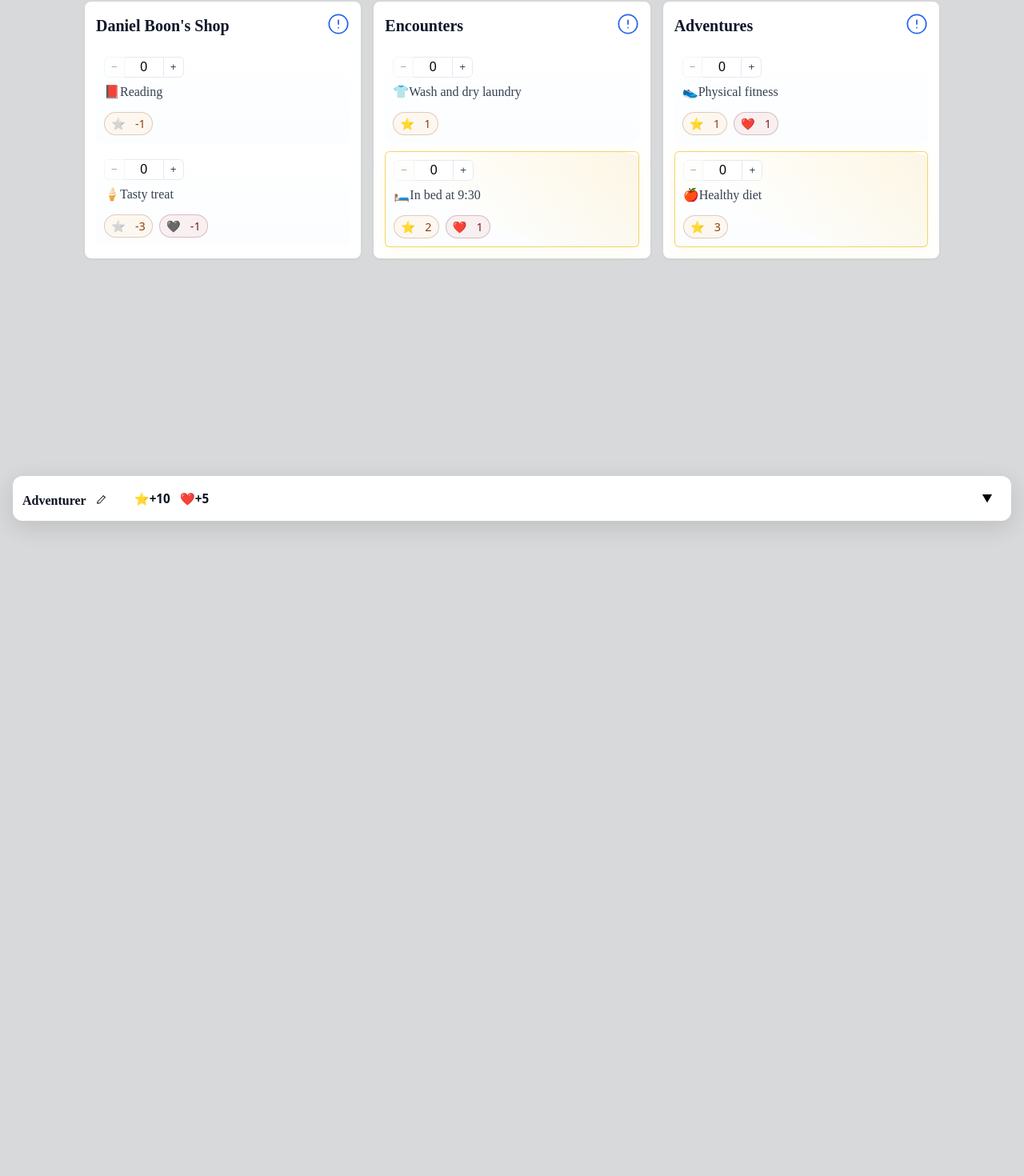
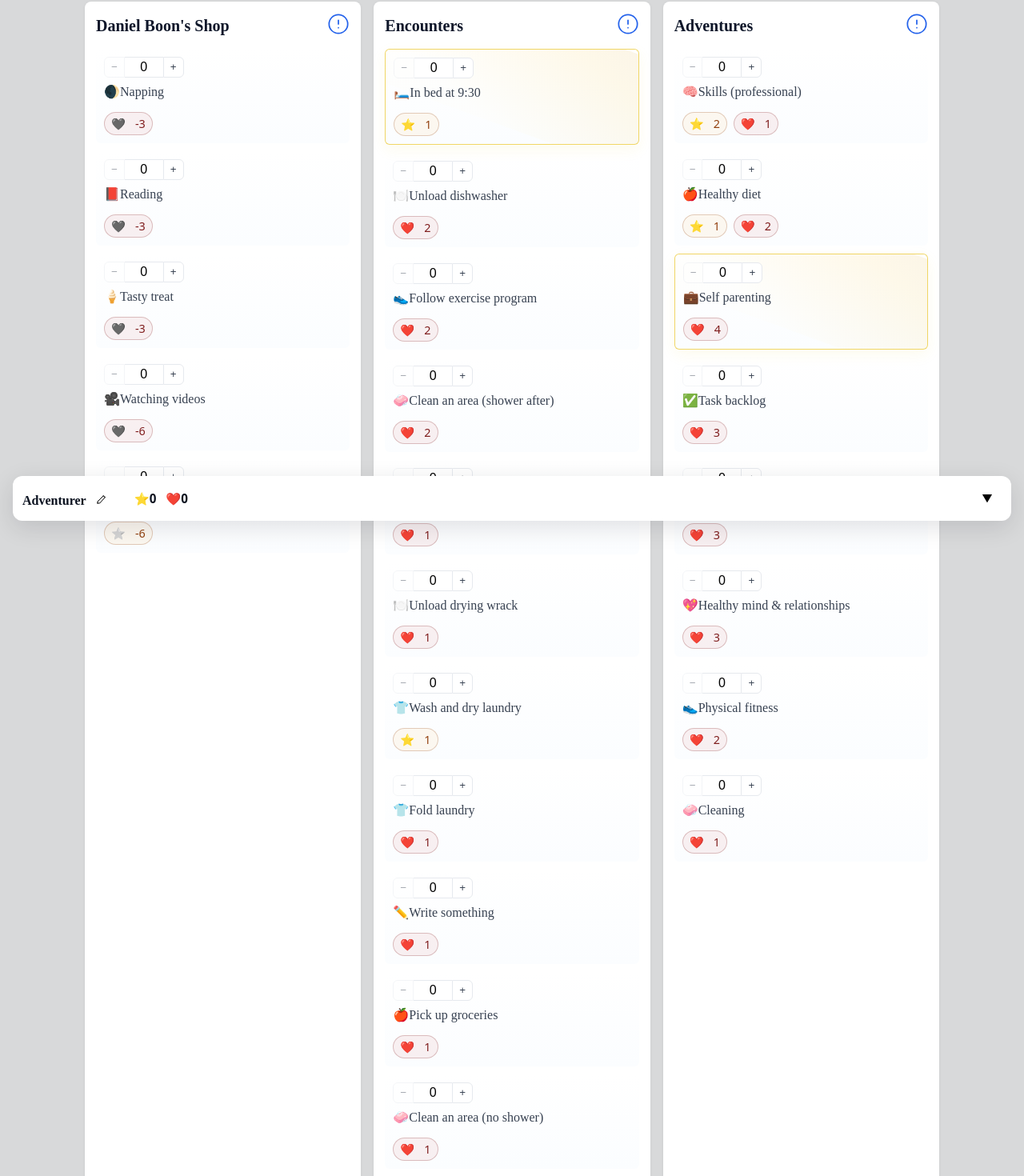
Before and after one commit to SpencerWBarnes/An-Adventurers-Life, a React (Vite) app: page / in a window 1280 px wide. Shown: the part 133-1603 px from the top of the page at 80% size. Before the commit the page ends 800 px from the top, so only its background shows below. Built offline with nearby package versions, Linux system fonts and the light colour scheme; a web font is replaced by a local one.

Commit message:
Updated default task lists and fixed action count resetting

```diff
--- a/src/storage.ts
+++ b/src/storage.ts
@@ -5,15 +5,15 @@ import { CurrentDay, Action, Player } from "./types";
 function exampleData(): CurrentDay {
   const player: Player = {
     name: "Adventurer",
-    startOfDayCoin: { focus: 10, recovery: 5 },
+    startOfDayCoin: { focus: 0, recovery: 0 },
     currentDayGain: { focus: 0, recovery: 0 },
     currentDayLoss: { focus: 0, recovery: 0 },
   };
 
-  const makeAction = (label: string, order:number , f: number, r = 0,isFavorite = false): Action => ({
+  const makeAction = (label: string, order:number , focusCost: number = 0, recoveryCost = 0, isFavorite = false): Action => ({
     id: label.toLowerCase().replace(/\s+/g, "-"),
     label,
-    price: { focus: f, recovery: r },
+    price: { focus: focusCost, recovery: recoveryCost },
     isFavorite: isFavorite,
     count: 0,
     order,
@@ -22,16 +22,35 @@ function exampleData(): CurrentDay {
   return sortDayActions({
     adventurer: player,
     boons: [
-      makeAction("📕Reading", 0, -1, 0),
-      makeAction("🍦Tasty treat", 1, -3, -1),
+      makeAction("🌒Napping", 0, 0, -3),
+      makeAction("📕Reading", 1, 0, -3),
+      makeAction("🍦Tasty treat", 2, 0, -3),
+      makeAction("🎥Watching videos", 3, 0, -6),
+      makeAction("📲Scrolling", 4, -6, 0),
     ],
     encounters: [
-      makeAction("👕Wash and dry laundry", 0, 1, 0),
-      makeAction("🛏️In bed at 9:30", 1, 2, 1, true),
+      makeAction("🛏️In bed at 9:30", 0, 1, 0, true),
+      makeAction("🍽️Unload dishwasher", 1, 0, 2),
+      makeAction("👟Follow exercise program", 2, 0, 2),
+      makeAction("🧼Clean an area (shower after)", 3, 0, 2),
+      makeAction("🍽️Clear dirty dishes", 4, 0, 1),
+      makeAction("🍽️Unload drying wrack", 5, 0, 1),
+      makeAction("👕Wash and dry laundry", 6, 1, 0),
+      makeAction("👕Fold laundry", 7, 0, 1),
+      makeAction("✏️Write something", 8, 0, 1),
+      makeAction("🍎Pick up groceries", 9, 0, 1),
+      makeAction("🧼Clean an area (no shower)", 10, 0, 1),
+      makeAction("👟Record weight", 11, 0, 1),
     ],
     adventures: [
-      makeAction("👟Physical fitness", 0, 1, 1),
-      makeAction("🍎Healthy diet", 1, 3, 0, true),
+      makeAction("🧠Skills (professional)", 0, 2, 1),
+      makeAction("🍎Healthy diet", 1, 1, 2),
+      makeAction("💼Self parenting", 2, 0, 4, true),
+      makeAction("✅Task backlog", 3, 0, 3),
+      makeAction("🧠Skills (personal)", 3, 0, 3),
+      makeAction("💖Healthy mind & relationships", 4, 0, 3),
+      makeAction("👟Physical fitness", 5, 0, 2),
+      makeAction("🧼Cleaning", 6, 0, 1),
     ],
     todayLocal: new Date(),
   });
@@ -80,10 +99,17 @@ export function cashOutCurrentDay(): CurrentDay {
   const endOfDayFocus = currentDay.adventurer.startOfDayCoin.focus + currentDay.adventurer.currentDayGain.focus + currentDay.adventurer.currentDayLoss.focus;
   const endOfDayRecovery = currentDay.adventurer.startOfDayCoin.recovery + currentDay.adventurer.currentDayGain.recovery + currentDay.adventurer.currentDayLoss.recovery;
 
+  // Tally and reset balances
   currentDay.adventurer.startOfDayCoin.focus = endOfDayFocus;
   currentDay.adventurer.startOfDayCoin.recovery = endOfDayRecovery;
   currentDay.adventurer.currentDayGain = { focus: 0, recovery: 0 };
   currentDay.adventurer.currentDayLoss = { focus: 0, recovery: 0 };
+
+  // Clear day's action counts
+  [...currentDay.boons, ...currentDay.encounters, ...currentDay.adventures].forEach((action) => {
+    action.count = 0;
+  });
+
   return currentDay;
 }
 
```
